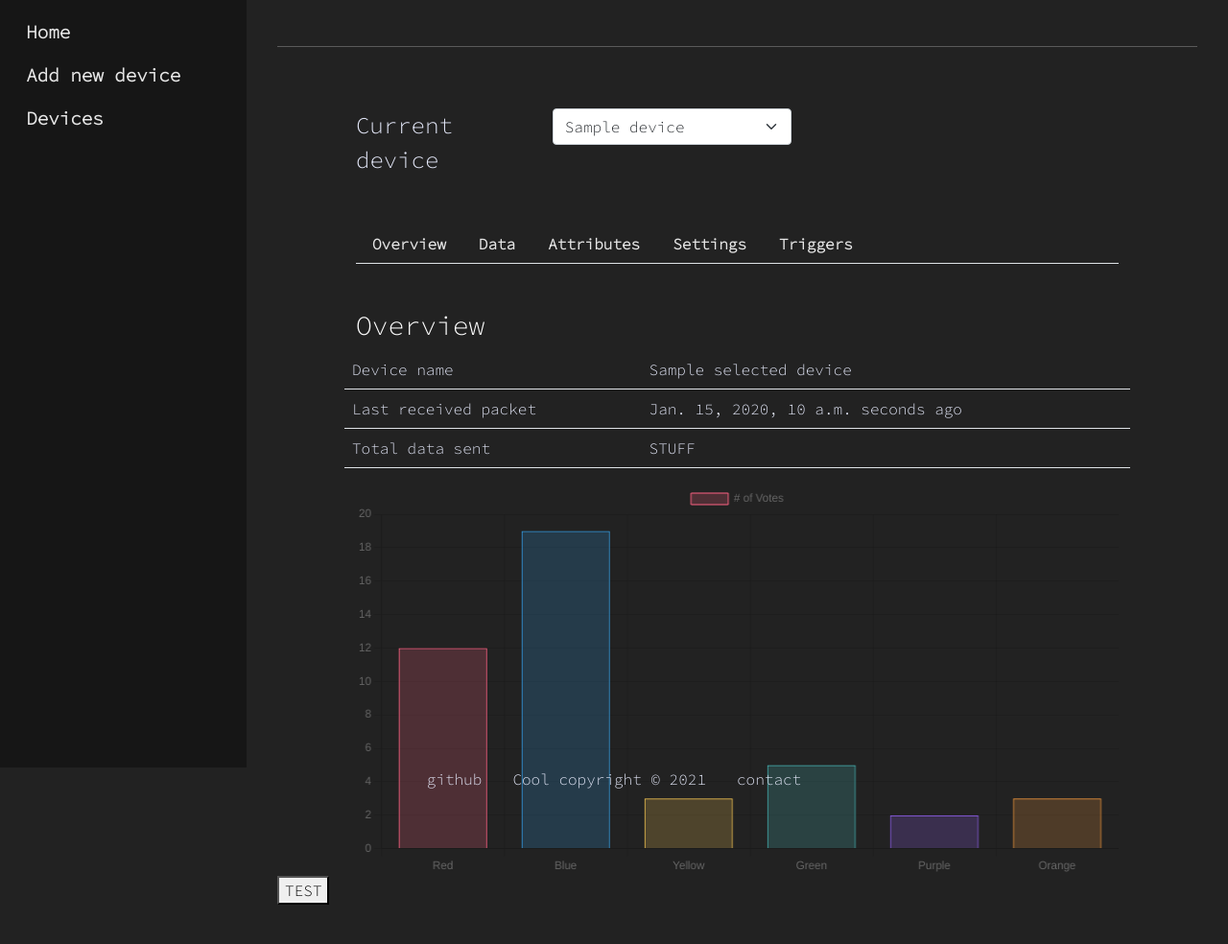
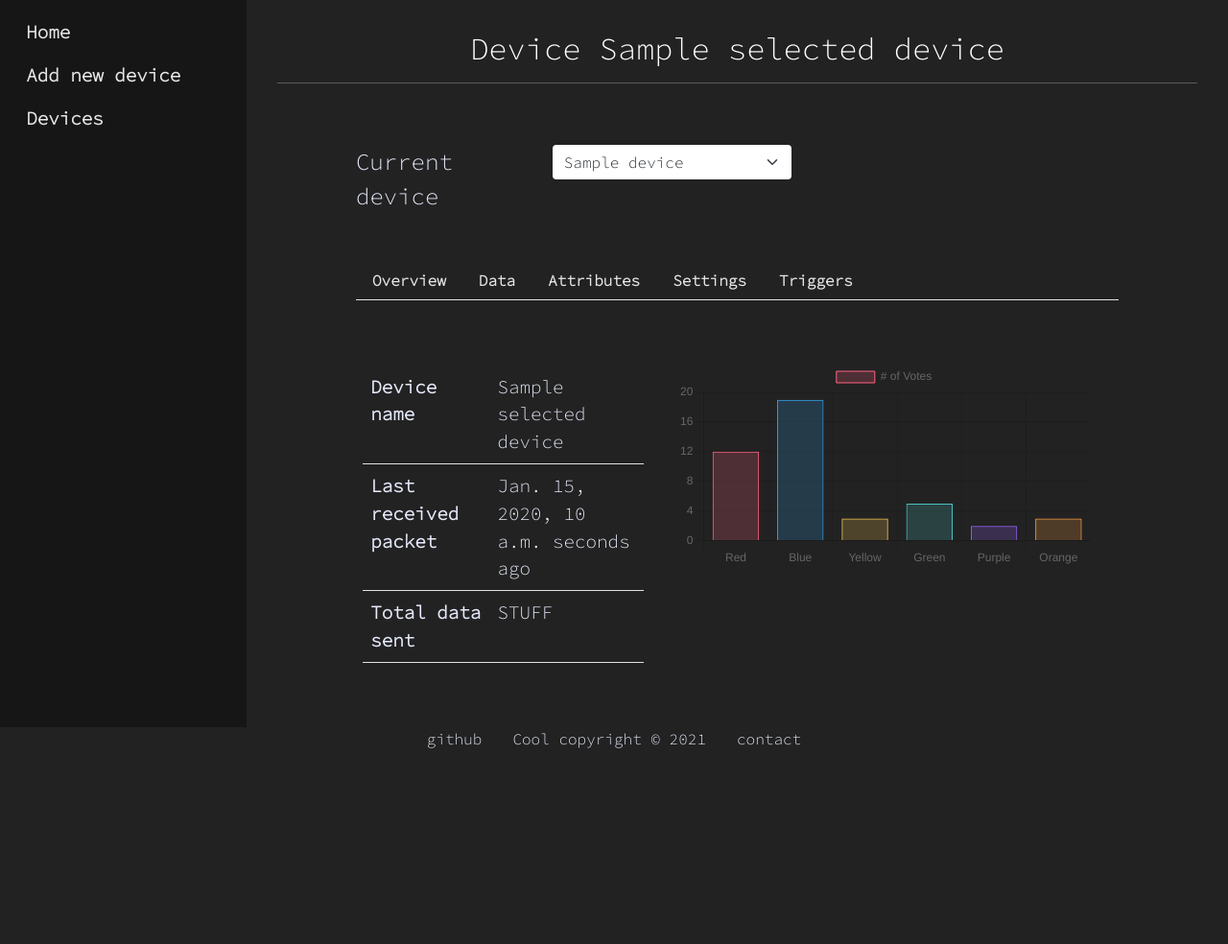
Before and after one commit to victorhook/iotoro-web, a Django app: template iotoro_web/device/templates/device/overview.html in a window 1280 px wide. Shown: the part 93-1077 px from the top of the page at 96% size. Before the commit the page ends 1036 px from the top, so only its background shows below. Run offline with Django 3.2, Linux system fonts and the light colour scheme; the template is opened without the code that fills it: most values are stand-ins (such as "Sample title", 1, 10 or a date in 2020); some libraries are stand-ins or nearby versions.

Commit message:
Improved some ui details

```diff
--- a/iotoro_web/device/css/device.css
+++ b/iotoro_web/device/css/device.css
@@ -1,7 +1,6 @@
-input[type=text] {
-    background-color: #2c4b75;
+input[type=text], select {
     border: none;
-    color: white;
+    padding: .5em;
 }
 
 input:focus {
@@ -19,3 +18,33 @@
 .nav-tabs .active {
     background-color: #385c8f !important;
 }
+
+
+.label-help-wrapper {
+    background-color: red;
+}
+
+.form-select {
+    outline: none !important;
+    border: none !important;
+}
+
+.messages {
+    list-style: none;
+}
+
+.device-content {
+    display: block;
+    height: 100%;
+}
+
+
+/* -- Overview -- */
+.overview .table-container,
+.overview .graph-container{
+    padding: 1em;
+}
+
+.overview .table-container {
+    font-size: 1.2em;
+}
--- a/iotoro_web/device/templates/device/device.html
+++ b/iotoro_web/device/templates/device/device.html
@@ -9,6 +9,11 @@
 {% block css %}
     <link rel="stylesheet" href="{% static 'device.css' %}">
 {% endblock %}
+
+{% block content_title %}
+    Device {{ selected_device.name }}
+{% endblock %}
+
 
 {% block content %}
 
@@ -73,8 +78,6 @@
         </div>
     </div>
 
-    <button id="test">TEST</button>
-
 {% endblock %}
 
 {% block js %}
--- a/iotoro_web/device/templates/device/overview.html
+++ b/iotoro_web/device/templates/device/overview.html
@@ -4,17 +4,19 @@
     Device overview
 {% endblock %}
 
+
 {% block device_content %}
 
-<h3>Overview</h3>
+<div class="overview row">
 
+    <div class="col-5 table-container">
         <table class="table fg-primary">
             <tr>
-        <td>Device name</td>
+                <td class="bold">Device name</td>
                 <td>{{ selected_device.name }}</td>
             </tr>
             <tr>
-        <td>Last received packet</td>
+                <td class="bold">Last received packet</td>
                 {% if latest_packet is not None %}
                     <td>{{ latest_packet.time_diff }} seconds ago</td>
                 {% else %}
@@ -22,14 +24,19 @@
                 {% endif %}
             </tr>
             <tr>
-        <td>Total data sent</td>
+                <td class="bold">Total data sent</td>
                 <td>STUFF</td>
             </tr>
         </table>
+    </div>
 
-<canvas id="datachart">
+    <div class="col-7 graph-container">
+        <canvas id="datachart"></canvas>
+    </div>
 
-</canvas>
+
+</div>
+
 
 {% endblock %}
 
--- a/iotoro_web/static/css/base.css
+++ b/iotoro_web/static/css/base.css
@@ -100,6 +100,10 @@
 
 }
 
+.bold {
+    font-weight: 600;
+}
+
 /* Sidebar */
 
 .sidebar {
```
Also changed, not shown: iotoro_web/device/templates/device/new_device.html (+12 -4 lines). Lines whose indentation alone changed are shown as unchanged.
